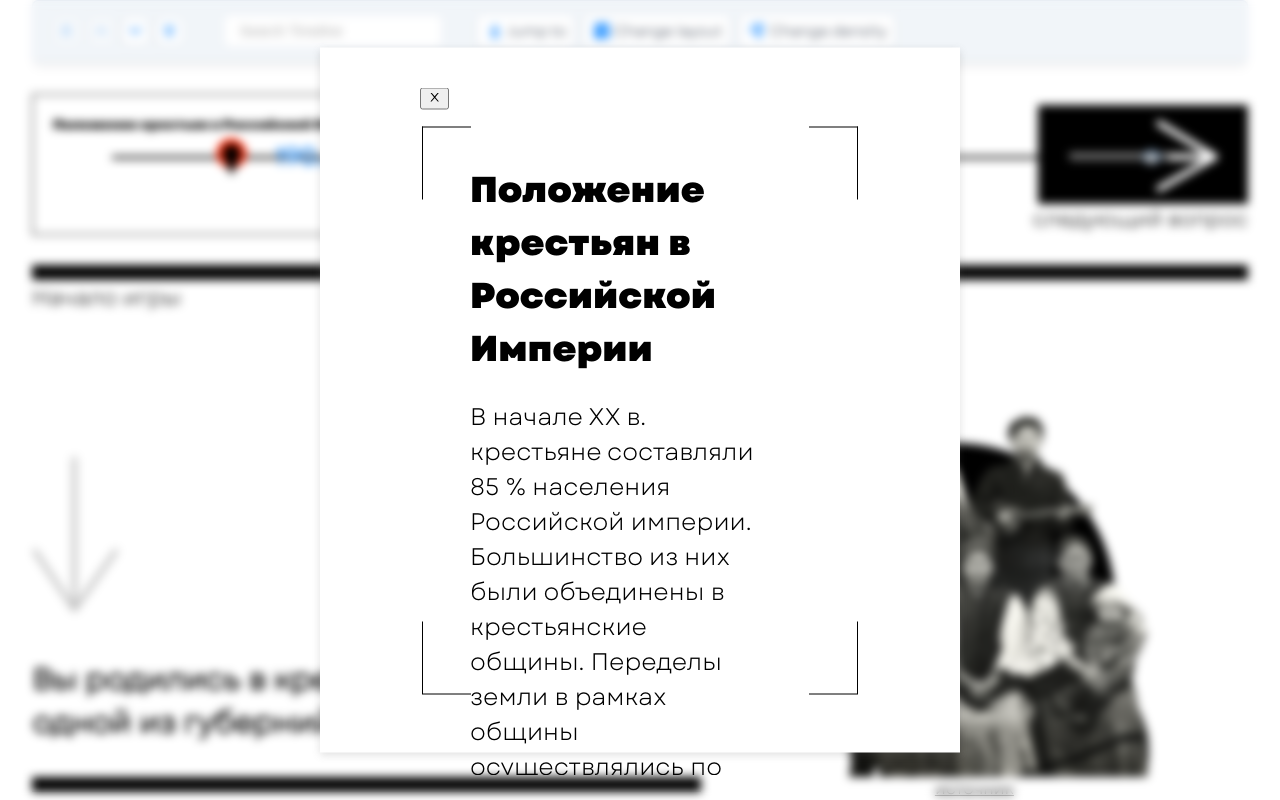
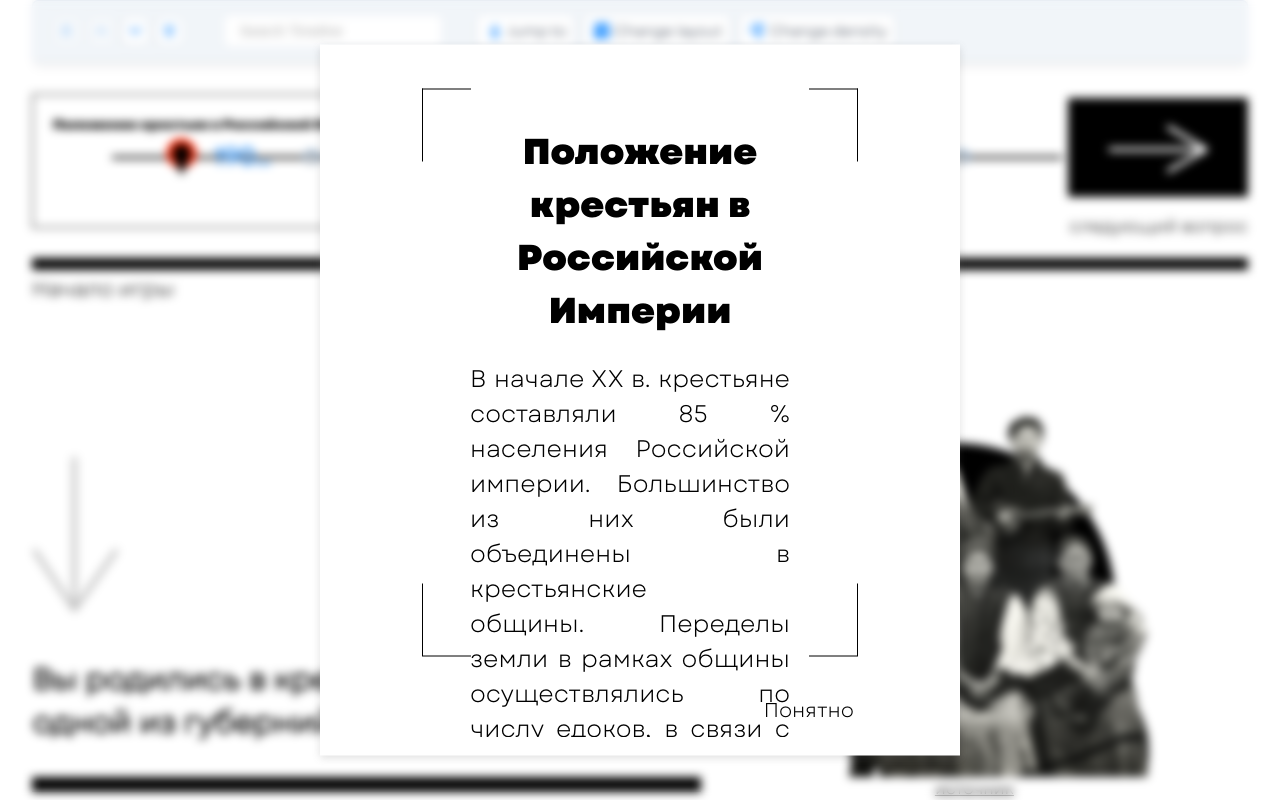
Before and after one commit to abshnko/revolution-game, a React (Create React App) app: page / in a window 1280 px wide. Both pictures are taken after a click on the link "центральной России". Built offline with nearby package versions, Linux system fonts and the light colour scheme.

Commit message:
adaptivity and local storage to persist question

```diff
--- a/src/components/GamePage/CurrentInfo.js
+++ b/src/components/GamePage/CurrentInfo.js
@@ -11,22 +11,6 @@ const CurrentInfo = ({
     <>
       <div className="blur"></div>
       <div className="modal" id={question[0].id}>
-        <div className="close-info">
-          <button
-            onClick={() => {
-              setIsShowInfo(false);
-              INFOS.map((INFO) => {
-                INFO.infos.map((info, infoIndex) => {
-                  info.isActive = false;
-                });
-              });
-            }}
-          >
-            <i>
-              <AiOutlineClose />
-            </i>
-          </button>
-        </div>
         <div className="current-info">
           <div className="rect1"></div>
           <div className="rect2"></div>
@@ -43,6 +27,20 @@ const CurrentInfo = ({
             <p>{currentInfoDisplayed.infoText}</p>
           </div>
         </div>
+        <div className="close-info">
+          <button
+            onClick={() => {
+              setIsShowInfo(false);
+              INFOS.map((INFO) => {
+                INFO.infos.map((info, infoIndex) => {
+                  info.isActive = false;
+                });
+              });
+            }}
+          >
+            Понятно
+          </button>
+        </div>
       </div>
     </>
   );
--- a/src/components/GamePage/GamePage.js
+++ b/src/components/GamePage/GamePage.js
@@ -13,7 +13,11 @@ import Timeline from "./Timeline";
 
 function GamePage({ questions }) {
   const [index, setIndex] = useState(1000);
-  const [question, setQuestion] = useState(questions);
+  const [question, setQuestion] = useState(() => {
+    const saved = localStorage.getItem("question");
+    const initialValue = JSON.parse(saved);
+    return initialValue || questions;
+  });
   const [questionChanged, setQuestionChanged] = useState(false);
   const [isLoading, setIsLoading] = useState(true);
   const [isShowInfo, setIsShowInfo] = useState(false);
@@ -111,7 +115,7 @@ function GamePage({ questions }) {
     if ("lose" in question[0]) {
       setLose(true);
     }
-    console.log(INFOS);
+    localStorage.setItem("question", JSON.stringify(question));
   }, [questionCounter]);
 
   useEffect(() => {
@@ -254,7 +258,7 @@ function GamePage({ questions }) {
                   </div>
                   <div className="year">
                     {question[0].year}
-                    <p>название игры</p>
+                    <p>Человек в эпоху войн и революций</p>
                   </div>
                   {!lose && (
                     <div className="next">
--- a/src/styles/main/style.css
+++ b/src/styles/main/style.css
@@ -119,6 +119,12 @@ html {
   }
 }
 
+@media (min-width: 2500px) {
+  .game-page .container .controls .infos {
+    font-size: 20px;
+  }
+}
+
 .game-page .container .controls .infos .info {
   margin-bottom: 15px;
   cursor: pointer;
@@ -145,8 +151,15 @@ html {
   font-family: GaretBold;
   font-weight: 850;
   font-size: 173px;
-  line-height: 251px;
+  line-height: 241px;
   margin-top: -20px;
+}
+
+@media (min-width: 2500px) {
+  .game-page .container .controls .year {
+    font-size: 190px;
+    line-height: 240px;
+  }
 }
 
 @media (max-width: 1600px) {
@@ -165,8 +178,8 @@ html {
 
 @media (max-height: 900px) {
   .game-page .container .controls .year {
-    font-size: 143px;
-    line-height: 221px;
+    font-size: 130px;
+    line-height: 200px;
   }
 }
 
@@ -174,29 +187,43 @@ html {
   font-family: GaretRegular;
   font-style: normal;
   font-weight: 300;
-  font-size: 35px;
+  font-size: 25px;
   line-height: 20px;
   margin: -40px 0 20px 0;
 }
 
-@media (max-width: 1600px) {
+@media (min-width: 2500px) {
   .game-page .container .controls .year p {
-    font-size: 30px;
+    font-size: 36px;
+    line-height: 30px;
+  }
+}
+
+@media (min-width: 2000px) {
+  .game-page .container .controls .year p {
+    font-size: 35px;
+    line-height: 30px;
+  }
+}
+
+@media (max-width: 1650px) {
+  .game-page .container .controls .year p {
+    font-size: 22px;
     line-height: 20px;
   }
 }
 
-@media (max-width: 1400px) {
+@media (max-width: 1450px) {
   .game-page .container .controls .year p {
     font-size: 20px;
-    line-height: 10px;
+    line-height: 20px;
   }
 }
 
 @media (max-height: 900px) {
   .game-page .container .controls .year p {
-    font-size: 30px;
-    line-height: 20px;
+    font-size: 22px;
+    line-height: 17px;
   }
 }
 
@@ -222,7 +249,7 @@ html {
 
 .game-page .container .controls .next .next-button {
   border: none;
-  width: 240px;
+  width: 210px;
   height: 129px;
   color: white;
   background-color: black;
@@ -231,73 +258,72 @@ html {
 
 @media (max-width: 1600px) {
   .game-page .container .controls .next .next-button {
-    width: 210px;
+    width: 180px;
     height: 99px;
   }
 }
 
 @media (max-width: 1400px) {
   .game-page .container .controls .next .next-button {
-    width: 180px;
+    width: 150px;
     height: 84px;
   }
 }
 
 @media (max-height: 900px) {
   .game-page .container .controls .next .next-button {
-    width: 210px;
+    width: 180px;
     height: 99px;
   }
 }
 
 .game-page .container .controls .next .next-button svg {
-  width: 150px;
+  width: 130px;
   height: 120px;
 }
 
 @media (max-width: 1600px) {
   .game-page .container .controls .next .next-button svg {
-    width: 150px;
+    width: 90px;
     height: 100px;
   }
 }
 
 @media (max-width: 1400px) {
   .game-page .container .controls .next .next-button svg {
-    width: 102px;
+    width: 70px;
     height: 91px;
   }
 }
 
 @media (max-height: 900px) {
   .game-page .container .controls .next .next-button svg {
-    width: 150px;
+    width: 100px;
     height: 100px;
   }
 }
 
 .game-page .container .controls .next p {
-  font-size: 23px;
+  font-size: 20px;
 }
 
 @media (max-width: 1600px) {
   .game-page .container .controls .next p {
-    font-size: 20.5px;
+    font-size: 18px;
   }
 }
 
 @media (max-width: 1400px) {
   .game-page .container .controls .next p {
-    font-size: 17px;
+    font-size: 14.5px;
     -ms-grid-column-align: start;
         justify-self: start;
-    margin: 0 0 1em 0;
   }
 }
 
 @media (max-height: 900px) {
   .game-page .container .controls .next p {
-    font-size: 20.5px;
+    font-size: 17px;
   }
 }
 
@@ -315,6 +341,12 @@ html {
   margin: 0;
 }
 
+@media (max-height: 900px) {
+  .game-page .container .line hr {
+    height: 12px;
+  }
+}
+
 .game-page .container .question-number {
   -ms-grid-row: 4;
   -ms-grid-column: 1;
@@ -327,6 +359,12 @@ html {
   .game-page .container .question-number {
     font-size: 22px;
     margin-bottom: 10px;
+  }
+}
+
+@media (max-height: 900px) {
+  .game-page .container .question-number {
+    font-size: 21px;
   }
 }
 
@@ -517,6 +555,12 @@ html {
   height: 100%;
 }
 
+@media (min-width: 2500px) {
+  .game-page .container .main .question .question-text h2 {
+    font-size: 50px;
+  }
+}
+
 @media (max-width: 1600px) {
   .game-page .container .main .question .question-text h2 {
     font-size: 30px;
@@ -582,6 +626,12 @@ html {
   margin-bottom: 15px;
   -webkit-transition: 0.25s;
   transition: 0.25s;
+}
+
+@media (min-width: 2500px) {
+  .game-page .container .main .question .options .option-container .option {
+    font-size: 26px;
+  }
 }
 
 @media (max-width: 1400px) {
@@ -694,15 +744,15 @@ html {
           filter: grayscale(80%);
 }
 
+@media (min-width: 2500px) {
+  .game-page .container .main .image .headImage {
+    max-width: 100%;
+  }
+}
+
 @media (min-width: 1955px) {
   .game-page .container .main .image .headImage {
     max-width: 80%;
-  }
-}
-
-@media (min-width: 2220px) {
-  .game-page .container .main .image .headImage {
-    max-width: 70%;
   }
 }
 
@@ -751,17 +801,35 @@ html {
 }
 
 .game-page .modal {
+  text-align: justify;
   position: fixed;
   top: 50%;
   left: 50%;
   -webkit-transform: translate(-50%, -50%);
   transform: translate(-50%, -50%);
   font-size: 24px;
-  padding: 30px 100px 70px 100px;
+  padding: 30px 100px 30px 100px;
   background-color: white;
   z-index: 130;
   -webkit-box-shadow: rgba(99, 99, 99, 0.2) 0px 2px 8px 0px;
           box-shadow: rgba(99, 99, 99, 0.2) 0px 2px 8px 0px;
+}
+
+.game-page .modal .close-info {
+  text-align: end;
+}
+
+.game-page .modal .close-info button {
+  font-family: GaretRegular;
+  margin-top: 50px;
+  background-color: transparent;
+  border: none;
+  font-size: 20px;
+  cursor: pointer;
+}
+
+.game-page .modal .close-info button:hover {
+  color: #f03d10;
 }
 
 .game-page .modal .current-info {
@@ -825,13 +893,14 @@ html {
 
 .game-page .modal .current-info .info-name h2 {
   margin-bottom: 0;
+  text-align: center;
 }
 
 .game-page .modal .current-info .info-text {
   font-family: GaretRegular;
   height: 100%;
   overflow-y: scroll;
-  padding: 0 50px 0 0;
+  padding: 0 20px 0 0;
 }
 
 .game-page ::-webkit-scrollbar {
--- a/src/styles/main/style.scss
+++ b/src/styles/main/style.scss
@@ -559,14 +559,12 @@ html {
       .timeline-main-wrapper {
         margin: 0 auto;
         width: 80vw;
+        // width: 100%;
       }
       .timeline-item-title {
         // margin-left: -2em;
         // text-indent: 2em;
       }
-      //   .css-ci1l8p-TimelineMain {
-      //     margin
-      //   }
     }
 
     .controls {
@@ -590,7 +588,9 @@ html {
         // @media (max-height: 900px) {
         //   font-size: 13px;
         // }
-
+        @media (min-width: 2500px) {
+          font-size: 20px;
+        }
         .info {
           margin-bottom: 15px;
           cursor: pointer;
@@ -611,8 +611,12 @@ html {
         font-family: GaretBold;
         font-weight: 850;
         font-size: 173px;
-        line-height: 251px;
+        line-height: 241px;
         margin-top: -20px;
+        @media (min-width: 2500px) {
+          font-size: 190px;
+          line-height: 240px;
+        }
         @media (max-width: 1600px) {
           font-size: 143px;
           line-height: 221px;
@@ -622,27 +626,35 @@ html {
           line-height: 191px;
         }
         @media (max-height: 900px) {
-          font-size: 143px;
-          line-height: 221px;
+          font-size: 130px;
+          line-height: 200px;
         }
         p {
           font-family: GaretRegular;
           font-style: normal;
           font-weight: 300;
-          font-size: 35px;
+          font-size: 25px;
           line-height: 20px;
           margin: -40px 0 20px 0;
-          @media (max-width: 1600px) {
-            font-size: 30px;
+          @media (min-width: 2500px) {
+            font-size: 36px;
+            line-height: 30px;
+          }
+          @media (min-width: 2000px) {
+            font-size: 35px;
+            line-height: 30px;
+          }
+          @media (max-width: 1650px) {
+            font-size: 22px;
             line-height: 20px;
           }
-          @media (max-width: 1400px) {
+          @media (max-width: 1450px) {
             font-size: 20px;
-            line-height: 10px;
+            line-height: 20px;
           }
           @media (max-height: 900px) {
-            font-size: 30px;
-            line-height: 20px;
+            font-size: 22px;
+            line-height: 17px;
           }
         }
       }
@@ -655,7 +667,7 @@ html {
         margin-top: 30px;
         .next-button {
           border: none;
-          width: 240px;
+          width: 210px;
           height: 129px;
           //   font-size: 100px;
           color: white;
@@ -663,46 +675,46 @@ html {
           cursor: pointer;
 
           @media (max-width: 1600px) {
-            width: 210px;
+            width: 180px;
             height: 99px;
           }
           @media (max-width: 1400px) {
-            width: 180px;
+            width: 150px;
             height: 84px;
           }
           @media (max-height: 900px) {
-            width: 210px;
+            width: 180px;
             height: 99px;
           }
           svg {
-            width: 150px;
+            width: 130px;
             height: 120px;
             @media (max-width: 1600px) {
-              width: 150px;
+              width: 90px;
               height: 100px;
             }
             @media (max-width: 1400px) {
-              width: 102px;
+              width: 70px;
               height: 91px;
             }
             @media (max-height: 900px) {
-              width: 150px;
+              width: 100px;
               height: 100px;
             }
           }
         }
         p {
-          font-size: 23px;
+          font-size: 20px;
           @media (max-width: 1600px) {
-            font-size: 20.5px;
+            font-size: 18px;
           }
           @media (max-width: 1400px) {
-            font-size: 17px;
+            font-size: 14.5px;
             justify-self: start;
-            margin: 0 0 1em 0;
+            // margin: 0 0 1em 0;
           }
           @media (max-height: 900px) {
-            font-size: 20.5px;
+            font-size: 17px;
           }
         }
       }
@@ -715,6 +727,9 @@ html {
         color: black;
         background-color: black;
         margin: 0;
+        @media (max-height: 900px) {
+          height: 12px;
+        }
       }
     }
     .question-number {
@@ -724,6 +739,9 @@ html {
       @media (max-width: 1400px) {
         font-size: 22px;
         margin-bottom: 10px;
+      }
+      @media (max-height: 900px) {
+        font-size: 21px;
       }
     }
 
@@ -886,6 +904,9 @@ html {
           h2 {
             font-size: 30px;
             height: 100%;
+            @media (min-width: 2500px) {
+              font-size: 50px;
+            }
             @media (max-width: 1600px) {
               font-size: 30px;
             }
@@ -948,6 +969,9 @@ html {
               cursor: pointer;
               margin-bottom: 15px;
               transition: 0.25s;
+              @media (min-width: 2500px) {
+                font-size: 26px;
+              }
               @media (max-width: 1400px) {
                 font-size: 15px;
               }
@@ -1029,17 +1053,22 @@ html {
           object-position: 0 15%;
           filter: grayscale(80%);
         }
+        @media (min-width: 2500px) {
+          .headImage {
+            max-width: 100%;
+          }
+        }
 
         @media (min-width: 1955px) {
           .headImage {
             max-width: 80%;
           }
         }
-        @media (min-width: 2220px) {
-          .headImage {
-            max-width: 70%;
-          }
-        }
+        // @media (min-width: 2220px) {
+        //   .headImage {
+        //     max-width: 70%;
+        //   }
+        // }
         @media (max-height: 900px) {
           max-width: 75%;
           //   max-height: 3rem;
@@ -1092,17 +1121,31 @@ html {
     z-index: 120;
   }
   .modal {
+    text-align: justify;
     position: fixed;
     top: 50%;
     left: 50%;
     -webkit-transform: translate(-50%, -50%);
     transform: translate(-50%, -50%);
     font-size: 24px;
-    padding: 30px 100px 70px 100px;
+    padding: 30px 100px 30px 100px;
     background-color: white;
     z-index: 130;
     box-shadow: rgba(99, 99, 99, 0.2) 0px 2px 8px 0px;
+
     .close-info {
+      text-align: end;
+      button {
+        font-family: GaretRegular;
+        margin-top: 50px;
+        background-color: transparent;
+        border: none;
+        font-size: 20px;
+        cursor: pointer;
+      }
+      button:hover {
+        color: rgb(240, 61, 16);
+      }
     }
     .current-info {
       margin: 50px;
@@ -1161,6 +1204,7 @@ html {
 
         h2 {
           margin-bottom: 0;
+          text-align: center;
         }
       }
 
@@ -1168,7 +1212,7 @@ html {
         font-family: GaretRegular;
         height: 100%;
         overflow-y: scroll;
-        padding: 0 50px 0 0;
+        padding: 0 20px 0 0;
       }
     }
   }
```
Also changed, not shown: src/components/GamePage/Timeline.js (+22 -1 lines), 2 other files (tests, documents, lock files or other folders).
